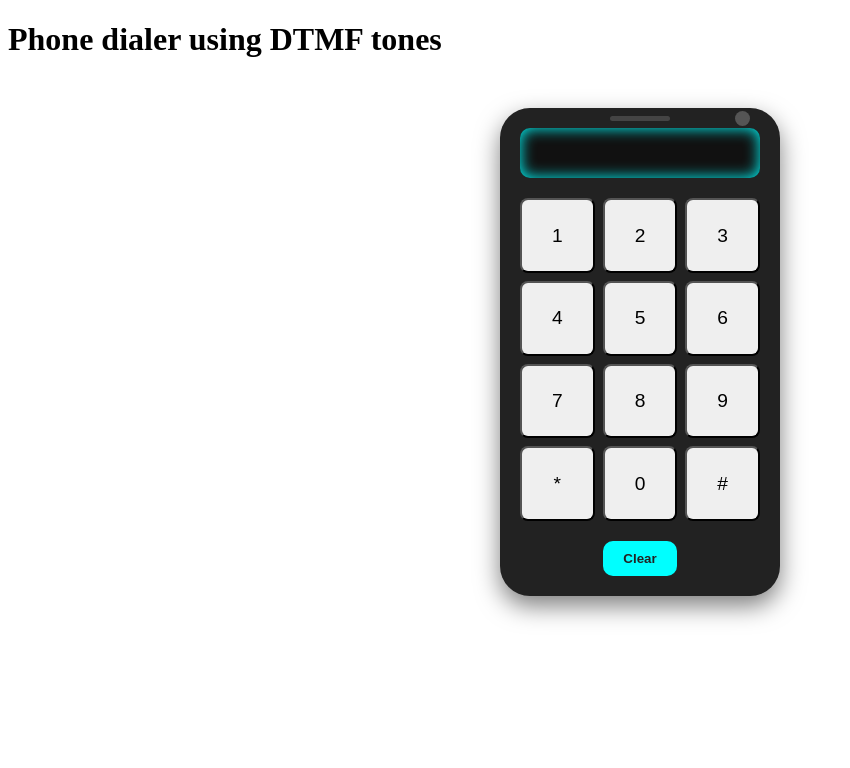
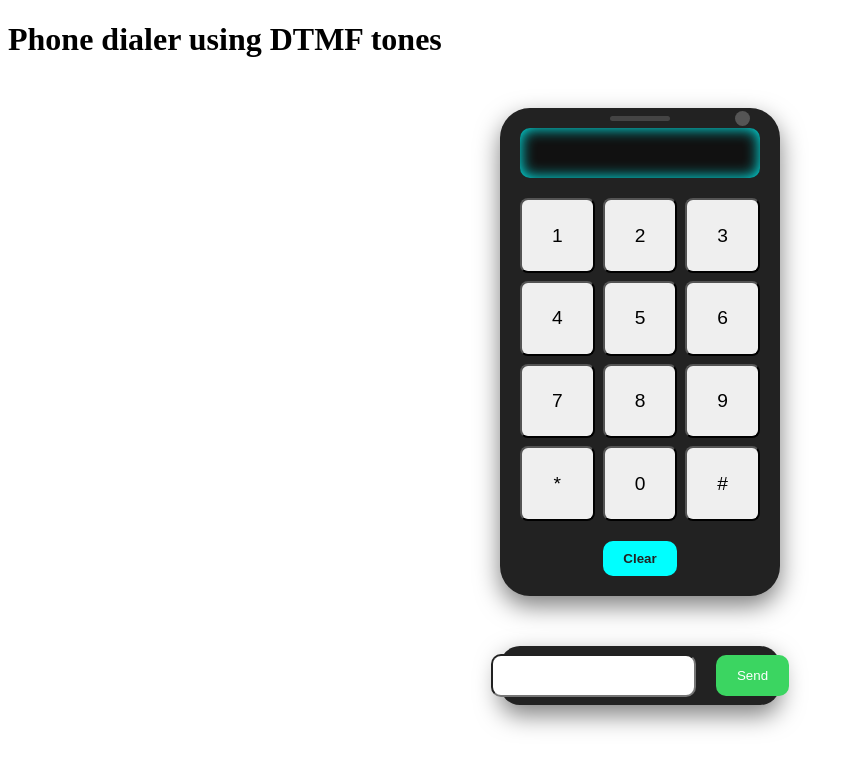
Before and after one commit to JohannesL2/react-dtmf-dialer, a React (Vite) app: page / in a window 1280 px wide. Shown: the top 768 px of the page, without its empty margins (0-850 px from the left). Built offline with nearby package versions, Linux system fonts and the light colour scheme.

Commit message:
added numberinput component, styling for component done

```diff
--- a/src/App.css
+++ b/src/App.css
@@ -91,3 +91,42 @@
 .clear:hover {
   background-color: #0cc;
 }
+
+.numberInput {
+  background-color: #222;
+  display: flex;
+  align-items: center;
+  justify-content: center;
+  gap: 20px;
+  padding: 8px;
+  width: 280px;
+  margin: 20px auto;
+  box-shadow: 0 10px 25px rgba(0,0,0,0.5);
+  border-radius: 20px;
+}
+
+.numberInput input {
+  flex: 1;
+  padding: 12px;
+  border-radius: 10px;
+}
+
+.numberInput button {
+  padding: 12px 20px;
+  border-radius: 10px;
+  background-color: rgb(59, 213, 97);
+  color: white;
+  cursor: pointer;
+  transition: all 0.2s;
+  flex-shrink: 0;
+  border: 1px solid transparent;
+}
+
+.numberInput button:hover {
+  transform: scale(1.05);
+}
+
+.numberInput button:active {
+  border: 1px solid white;
+  transform: scale(0.98);
+}
--- a/src/App.jsx
+++ b/src/App.jsx
@@ -1,5 +1,6 @@
 import './App.css'
 import Dialer from './components/Dialer'
+import NumberInput from './components/NumberInput'
 
 function App() {
 
@@ -8,6 +9,7 @@ function App() {
     <h1>Phone dialer using DTMF tones</h1>
 
     <Dialer />
+    <NumberInput />
     </>
   )
 }
--- /dev/null
+++ b/src/components/NumberInput.jsx
@@ -0,0 +1,10 @@
+import React from 'react'
+
+export default function NumberInput() {
+  return (
+    <div className='numberInput'>
+        <input type="text"/>
+        <button>Send</button>
+    </div>
+  )
+}
```
